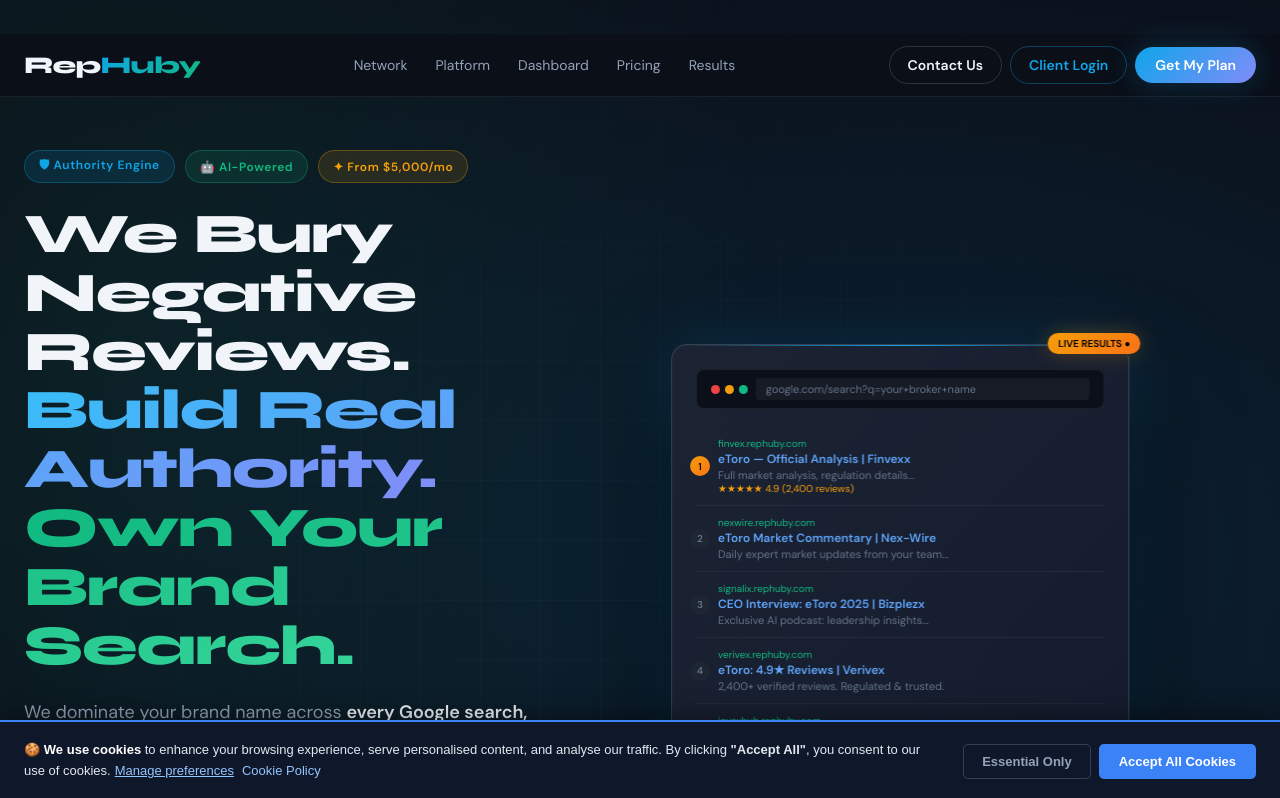
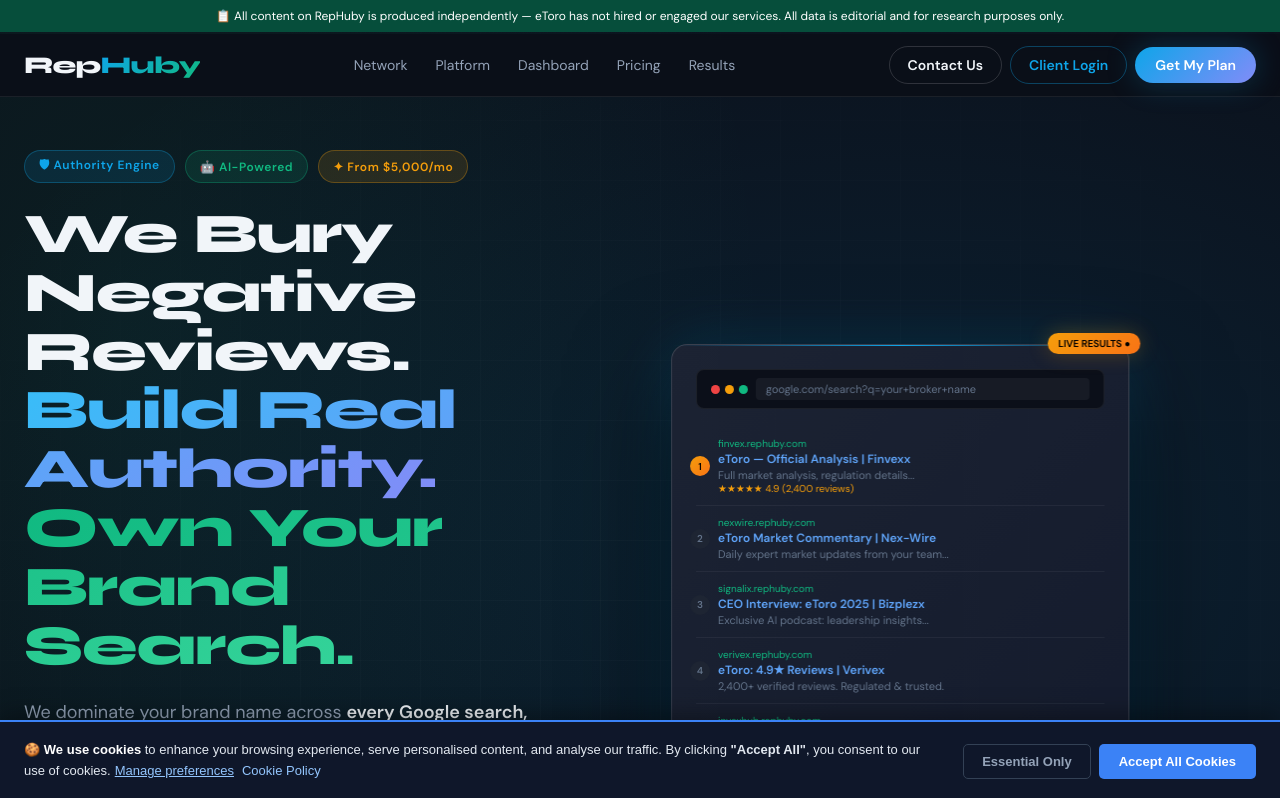
Before and after one commit to sollymarks95-ctrl/reputationhub, a Next.js app: page / in a window 1280 px wide. Shown: the top 798 px of the page. Built offline with nearby package versions, Linux system fonts and the light colour scheme.

Commit message:
fix: banner only on rephuby.com homepage (page.tsx), nowhere else

```diff
--- a/app/page.tsx
+++ b/app/page.tsx
@@ -16,7 +16,9 @@
 export default function HomePage() {
   return (
     <div style={{ minHeight:'100vh', background:'#0B0F19', color:'#F1F5F9', fontFamily:"'DM Sans',system-ui,sans-serif", overflowX:'hidden' }}>
-
+      <div style={{background:'#064E3B',color:'#fff',textAlign:'center',padding:'8px 16px',fontSize:'12px',position:'fixed',top:0,left:0,right:0,zIndex:9999}}>
+        📋 All content on RepHuby is produced independently — eToro has not hired or engaged our services. All data is editorial and for research purposes only.
+      </div>
       <style>{`
         @import url('https://fonts.googleapis.com/css2?family=Syne:wght@700;800;900&family=DM+Sans:wght@300;400;500;600&display=swap');
         *{box-sizing:border-box;margin:0;padding:0} a{text-decoration:none;color:inherit}
```
